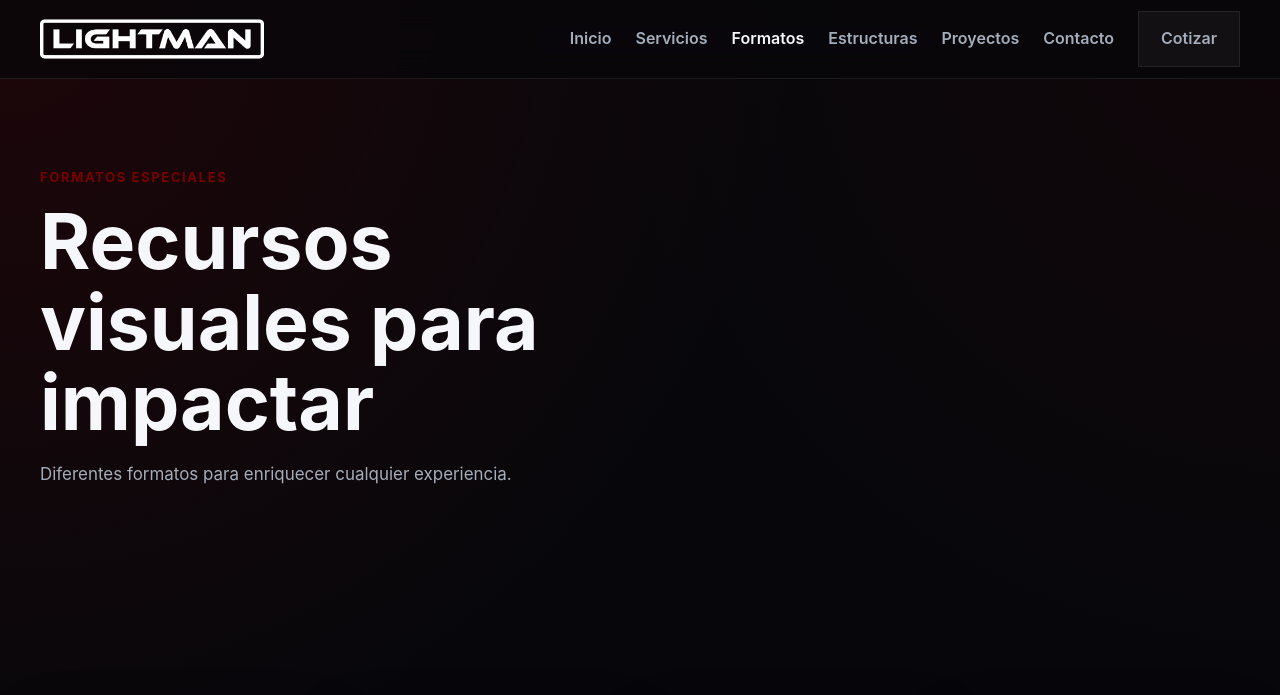
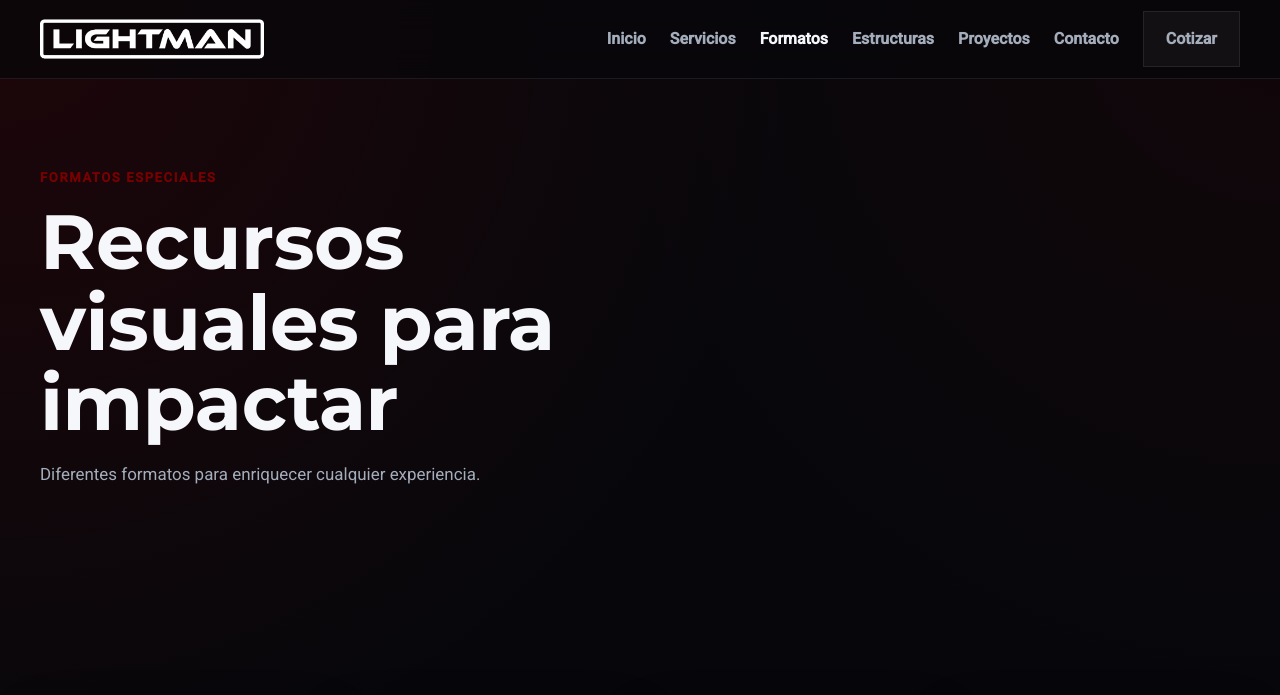
Before and after one commit to ZekturCh/LIGHTMAN, a Jekyll site: the page built from formatos.html, in a window 1280 px wide and 1400 px high. Shown: the top 695 px of the window. Built offline with Jekyll 4.4.1, drawn with Linux system fonts in a browser that asks for light colours; grey boxes are pictures that could not be loaded.

Commit message:
Update style.css

```diff
--- a/assets/css/style.css
+++ b/assets/css/style.css
@@ -28,7 +28,7 @@ body {
     radial-gradient(circle at top right, rgba(110,0,0,.10), transparent 24%),
     var(--bg);
   color: var(--text);
-  font-family: Inter, Arial, sans-serif;
+  font-family: 'Roboto', Arial, sans-serif;
   line-height: 1.6;
 }
 
@@ -76,8 +76,10 @@ main {
   margin: 0 0 14px;
   font-weight: 700;
 }
-
 h1, h2, h3 {
+  font-family: 'Montserrat', sans-serif;
+  font-weight: 700;
+  letter-spacing: -0.5px;
   line-height: 1.05;
   margin: 0 0 16px;
 }
```
